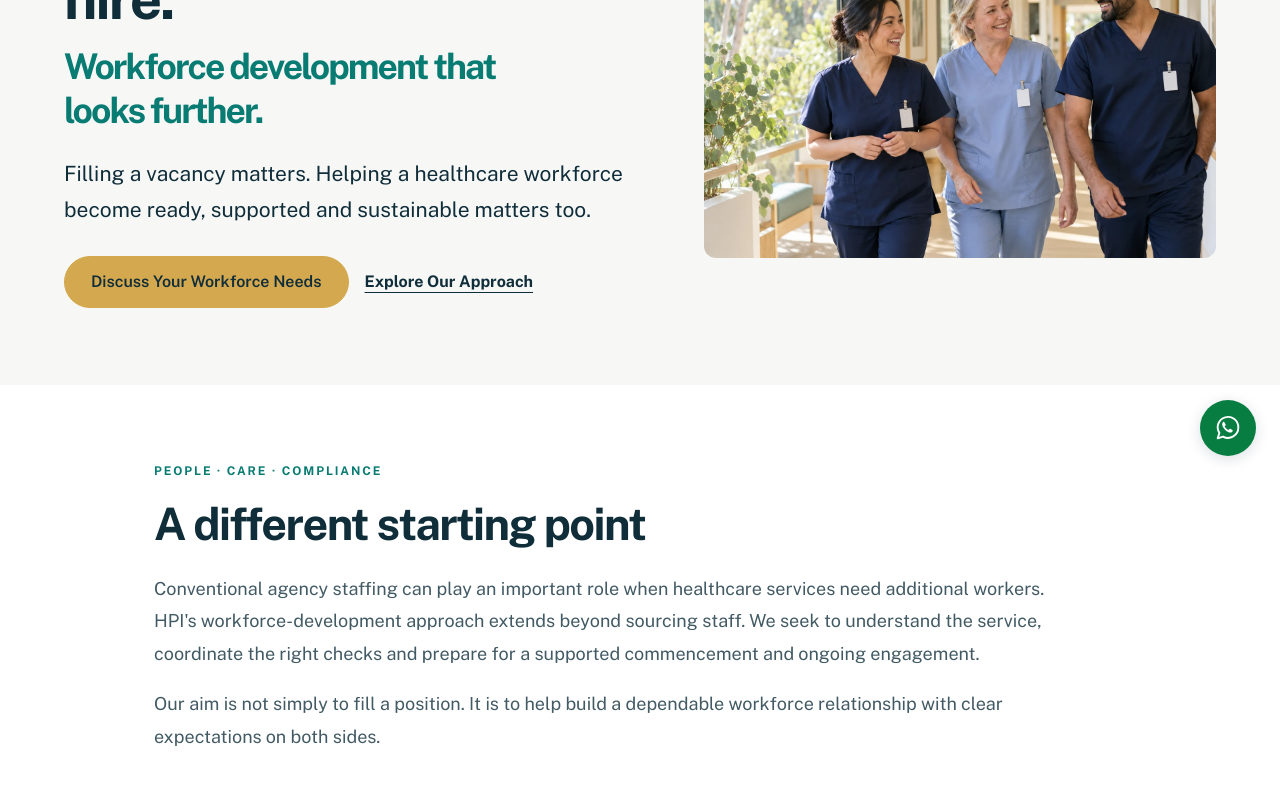
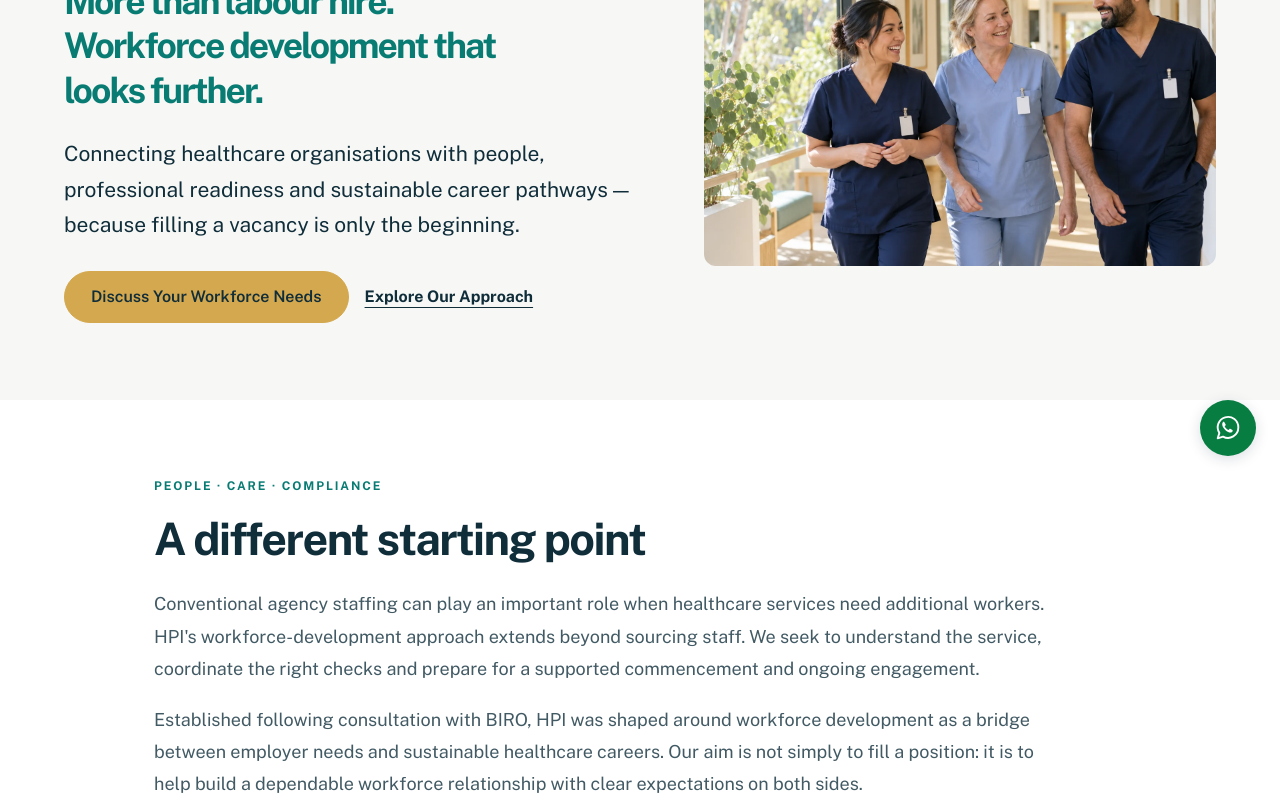
Before and after one commit to wgsaus-dotcom/Healthplus, a Next.js app: page /why-hpi in a window 1280 px wide. Shown: the part 320-1120 px from the top of the page. Built offline with nearby package versions, Linux system fonts and the light colour scheme.

Commit message:
Position HPI as workforce development bridge after BIRO consultation

```diff
--- a/app/why-hpi/page.tsx
+++ b/app/why-hpi/page.tsx
@@ -26,8 +26,8 @@ export default function WhyHPIPage() {
     <header className="difference-hero">
       <div className="difference-hero-copy">
         <p className="difference-eyebrow">THE HEALTH PLUS INTERNATIONAL APPROACH</p>
-        <h1>More than labour hire.<span>Workforce development that looks further.</span></h1>
-        <p>Filling a vacancy matters. Helping a healthcare workforce become ready, supported and sustainable matters too.</p>
+        <h1>We are the bridge.<span>More than labour hire. Workforce development that looks further.</span></h1>
+        <p>Connecting healthcare organisations with people, professional readiness and sustainable career pathways — because filling a vacancy is only the beginning.</p>
         <div className="difference-actions">
           <a className="hpi-action" href="/employers#request">Discuss Your Workforce Needs</a>
           <a className="difference-secondary" href="#our-approach">Explore Our Approach</a>
@@ -40,7 +40,7 @@ export default function WhyHPIPage() {
       <p className="difference-eyebrow">PEOPLE · CARE · COMPLIANCE</p>
       <h2 id="difference-intro-heading">A different starting point</h2>
       <p>Conventional agency staffing can play an important role when healthcare services need additional workers. HPI's workforce-development approach extends beyond sourcing staff. We seek to understand the service, coordinate the right checks and prepare for a supported commencement and ongoing engagement.</p>
-      <p>Our aim is not simply to fill a position. It is to help build a dependable workforce relationship with clear expectations on both sides.</p>
+      <p>Established following consultation with BIRO, HPI was shaped around workforce development as a bridge between employer needs and sustainable healthcare careers. Our aim is not simply to fill a position: it is to help build a dependable workforce relationship with clear expectations on both sides.</p>
     </section>
 
     <section className="difference-section" id="our-approach" aria-labelledby="difference-approach-heading">
```
